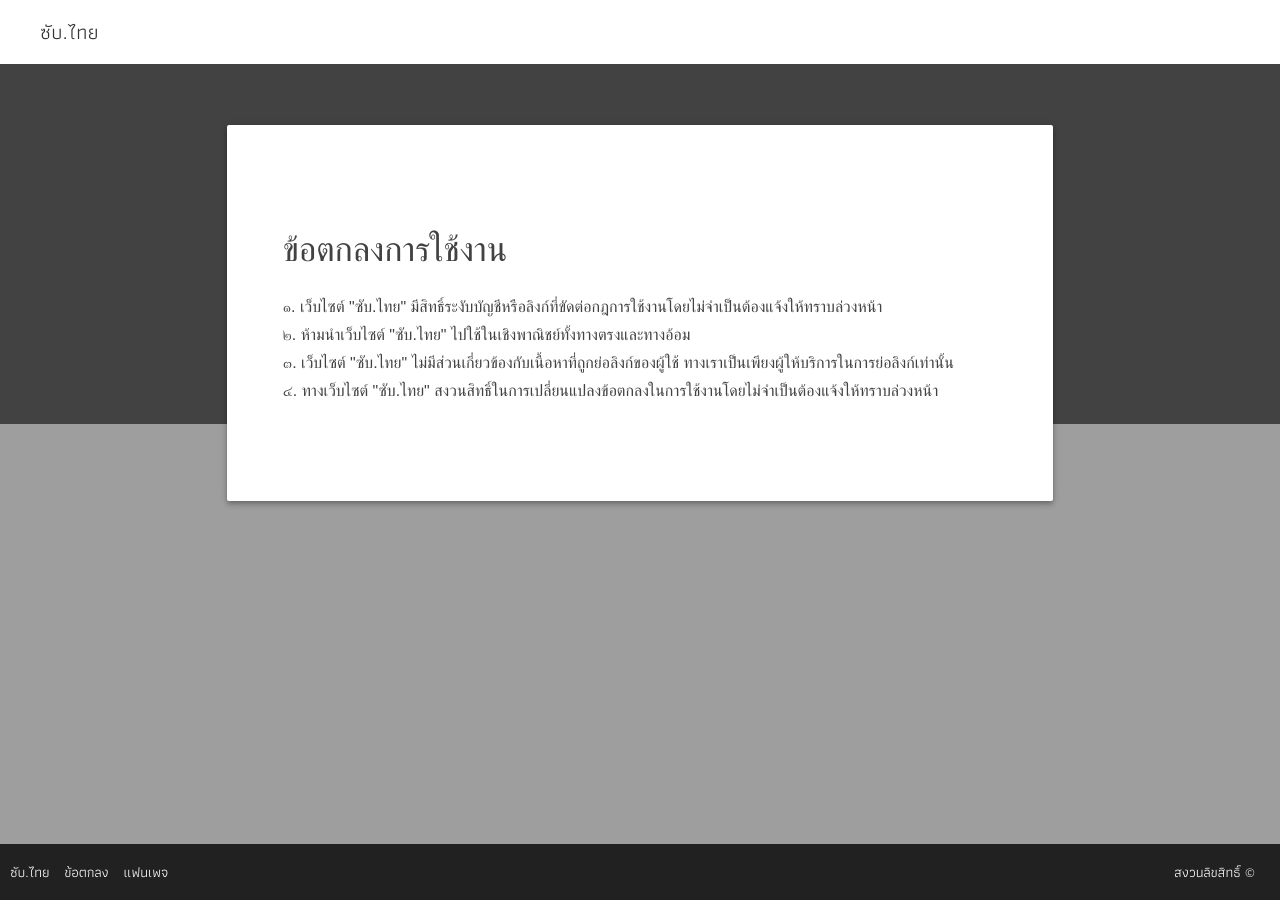
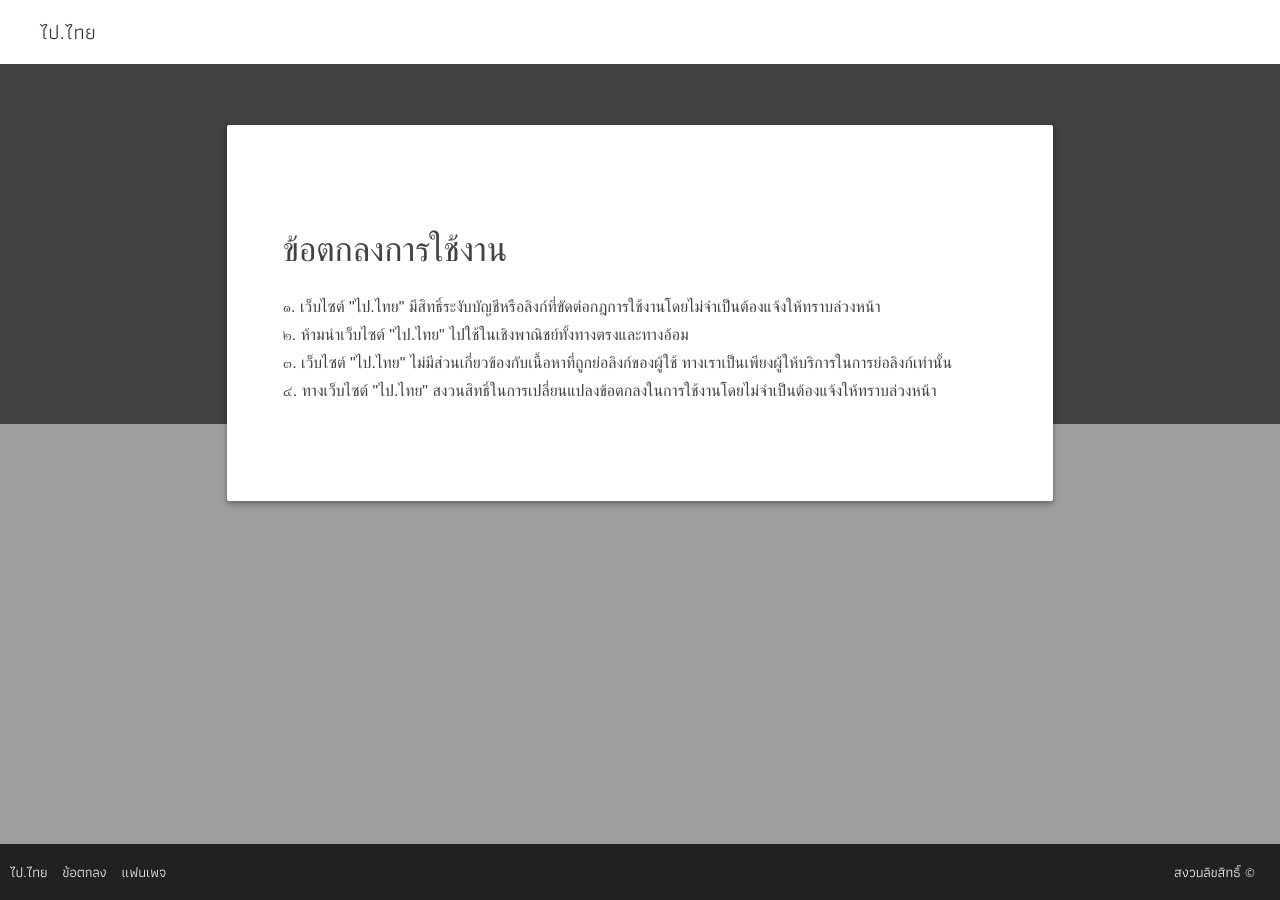
Before and after one commit to pureexe/glab.th, a Jekyll site: the page ข้อตกลง.html, which Jekyll copies as it is, in a window 1280 px wide. Built offline with Jekyll 4.4.1, drawn with Linux system fonts in a browser that asks for light colours.

Commit message:
Update ข้อตกลง.html

```diff
--- a/ข้อตกลง.html
+++ b/ข้อตกลง.html
@@ -2,7 +2,7 @@
   <head>
     <meta charset="utf-8">
     <meta name="viewport" content="width=device-width, initial-scale=1.0">
-    <title>ข้อตกลง - ซับ.ไทย</title>
+    <title>ข้อตกลง - ไป.ไทย</title>
     <link rel="stylesheet" href="https://fonts.googleapis.com/icon?family=Material+Icons">
     <link rel="stylesheet" href="https://code.getmdl.io/1.3.0/material.blue-pink.min.css" />
     <link href="https://fonts.googleapis.com/css?family=Athiti" rel="stylesheet">
@@ -12,7 +12,7 @@
     <div class="article-layout mdl-layout mdl-layout--fixed-header mdl-js-layout mdl-color--grey-500">
       <header class="article-header mdl-layout__header mdl-layout__header--scroll mdl-color--white mdl-color-text--grey-600">
         <div class="mdl-layout__header-row">
-          <a class="mdl-layout-title header-title" href="/">ซับ.ไทย</a>
+          <a class="mdl-layout-title header-title" href="/">ไป.ไทย</a>
           <div class="mdl-layout-spacer"></div>
           <div>
 
@@ -26,10 +26,10 @@
           <div class="article-content mdl-color--white mdl-shadow--4dp content mdl-color-text--grey-800 mdl-cell mdl-cell--8-col">
             <h3>ข้อตกลงการใช้งาน</h3>
             <p>
-              ๑. เว็บไซต์ "ซับ.ไทย" มีสิทธิ์ระงับบัญชีหรือลิงก์ที่ขัดต่อกฎการใช้งานโดยไม่จำเป็นต้องแจ้งให้ทราบล่วงหน้า<br/>
-              ๒. ห้ามนำเว็บไซต์ "ซับ.ไทย" ไปใช้ในเชิงพาณิชย์ทั้งทางตรงและทางอ้อม<br/>
-              ๓. เว็บไซต์ "ซับ.ไทย" ไม่มีส่วนเกี่ยวข้องกับเนื้อหาที่ถูกย่อลิงก์ของผู้ใช้ ทางเราเป็นเพียงผู้ให้บริการในการย่อลิงก์เท่านั้น<br/>
-              ๔. ทางเว็บไซต์ "ซับ.ไทย" สงวนสิทธิ์ในการเปลี่ยนแปลงข้อตกลงในการใช้งานโดยไม่จำเป็นต้องแจ้งให้ทราบล่วงหน้า<br/>
+              ๑. เว็บไซต์ "ไป.ไทย" มีสิทธิ์ระงับบัญชีหรือลิงก์ที่ขัดต่อกฎการใช้งานโดยไม่จำเป็นต้องแจ้งให้ทราบล่วงหน้า<br/>
+              ๒. ห้ามนำเว็บไซต์ "ไป.ไทย" ไปใช้ในเชิงพาณิชย์ทั้งทางตรงและทางอ้อม<br/>
+              ๓. เว็บไซต์ "ไป.ไทย" ไม่มีส่วนเกี่ยวข้องกับเนื้อหาที่ถูกย่อลิงก์ของผู้ใช้ ทางเราเป็นเพียงผู้ให้บริการในการย่อลิงก์เท่านั้น<br/>
+              ๔. ทางเว็บไซต์ "ไป.ไทย" สงวนสิทธิ์ในการเปลี่ยนแปลงข้อตกลงในการใช้งานโดยไม่จำเป็นต้องแจ้งให้ทราบล่วงหน้า<br/>
             </p>
           </div>
         </div>
@@ -38,7 +38,7 @@
         <div class="container" style="display:flex">
           <ul class="mdl-mini-footer__link-list">
             <li style="margin-right:15px;">
-              <a href="https://ซับ.ไทย" style="font-family: Athiti, sans-serif;">ซับ.ไทย</a>
+              <a href="https://ไป.ไทย" style="font-family: Athiti, sans-serif;">ไป.ไทย</a>
             </li>
             <li style="margin-right:15px;">
               <a href="/ข้อตกลง" style="font-family: Athiti, sans-serif;">ข้อตกลง</a>
@@ -52,7 +52,7 @@
           <div>
             <ul class="mdl-mini-footer__link-list">
               <li style="margin-right:15px;">
-                <a href="https://ซับ.ไทย" style="font-family: Athiti, sans-serif;">สงวนลิขสิทธิ์ ©</a>
+                <a href="https://ไป.ไทย" style="font-family: Athiti, sans-serif;">สงวนลิขสิทธิ์ ©</a>
               </li>
             </ul>
           </div>
```
